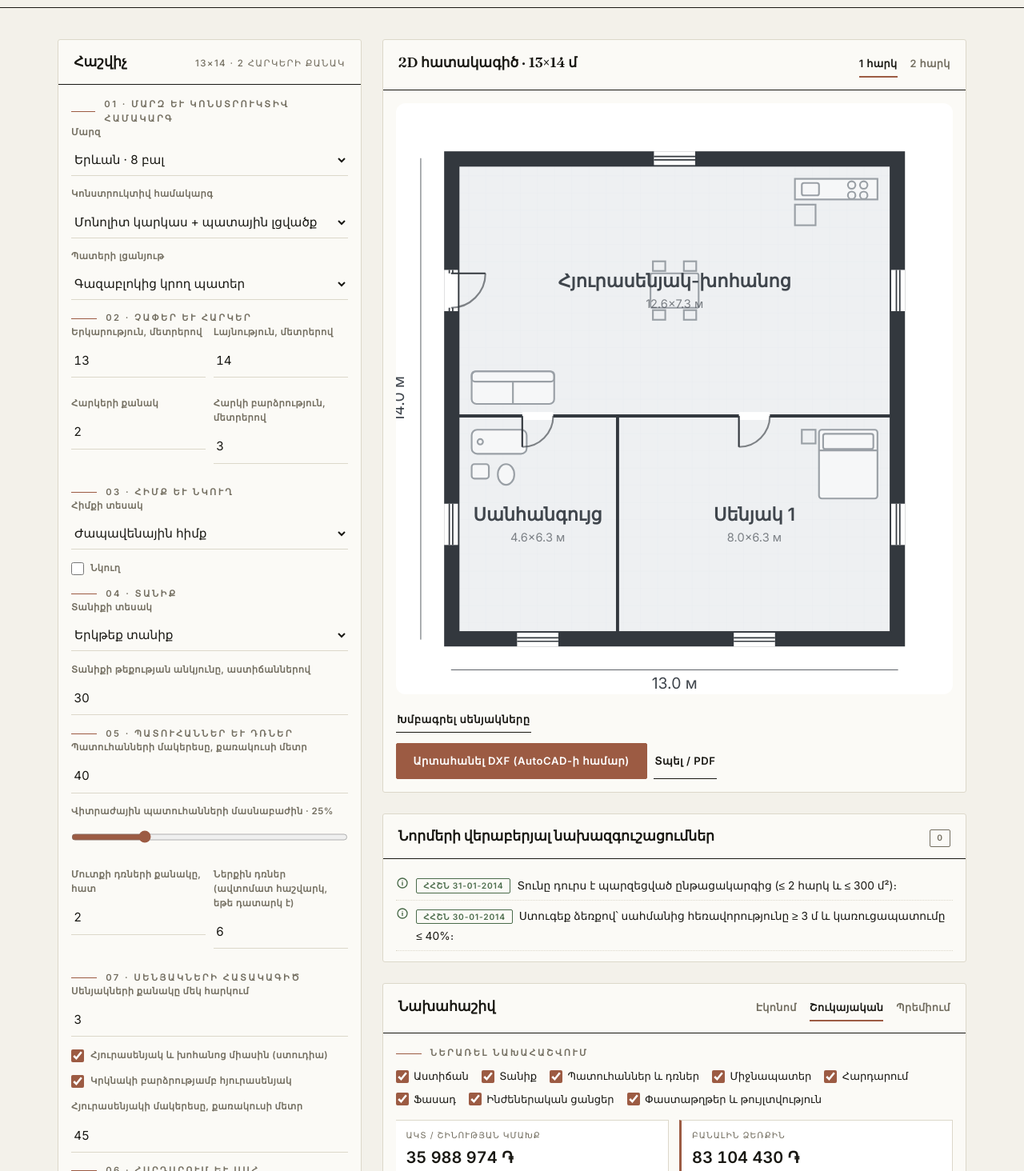
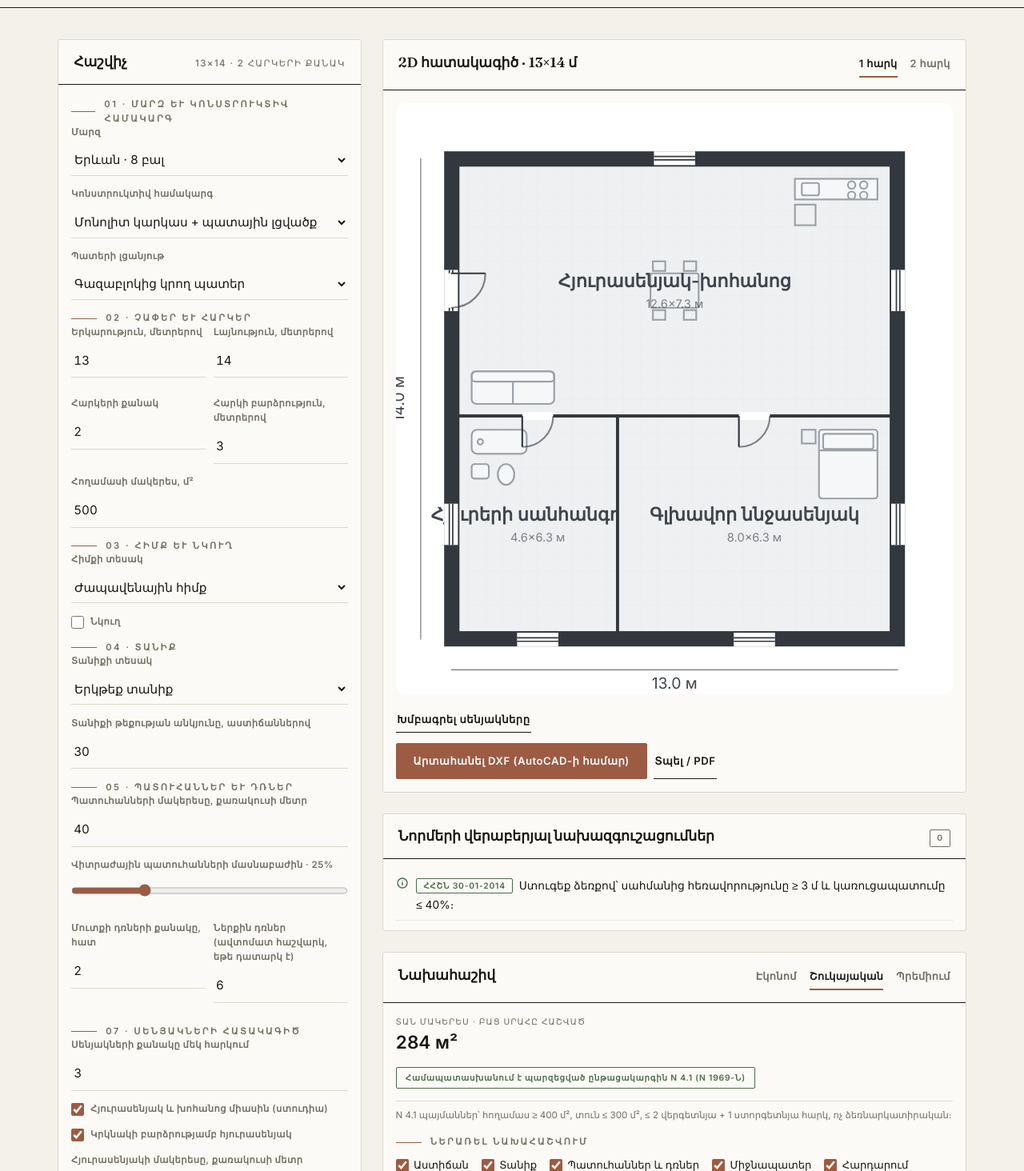
Before and after one commit to mailtoharutyunyan/armenia-home-calculator, a React (Vite) app: page / in a window 1280 px wide. Shown: the part 46-1510 px from the top of the page at 80% size. Built offline with nearby package versions, Linux system fonts and the light colour scheme.

Commit message:
Порядок N 4.1 (пост. N 1969-Ն): площадь участка, чистая площадь с учётом двусветного зала, порог 300 м², эко-экспертиза >1000 м²; подписи 1-го этажа

```diff
--- a/src/data/normsReference.ts
+++ b/src/data/normsReference.ts
@@ -41,6 +41,17 @@ export const NORMS_REFERENCE: NormRef[] = [
     source: 'https://www.arlis.am',
   },
   {
+    code: 'Пост. Правительства РА N 1969-Ն',
+    topicRu: 'Упрощённый порядок N 4.1 (с 01.06.2026)',
+    topicHy: 'Պարզեցված ընթացակարգ N 4.1 (01.06.2026-ից)',
+    requirementRu:
+      'Для ИЖС физлиц, непредпринимательское: участок ≥ 400 м², общая площадь дома ≤ 300 м², ≤ 2 надземных + 1 подземный этаж, вспом. здания ≤ 50 м². Тогда — без обычной экспертизы (гарантийное письмо проектировщика), АПЗ и разрешение до 7 раб. дней, срок 3 года. Двусветный зал не добавляет площадь 2-го этажа. Итоговую площадь считает проектировщик.',
+    requirementHy:
+      'Ֆիզ. անձանց ԱԲՇ, ոչ ձեռնարկատիրական՝ հողամաս ≥ 400 մ², տան ընդհ. մակերես ≤ 300 մ², ≤ 2 վերգետնյա + 1 ստորգետնյա հարկ, օժանդակ ≤ 50 մ²։ Այդ դեպքում՝ առանց սովորական փորձաքննության։ Կրկնահարկ սրահը չի ավելացնում 2-րդ հարկի մակերեսը։',
+    level: 'info',
+    source: 'https://www.arlis.am',
+  },
+  {
     code: 'ՀՀՇՆ 31-02',
     topicRu: 'Индивидуальные жилые дома',
     topicHy: 'Անհատական բնակելի տներ',
--- a/src/engine/norms.ts
+++ b/src/engine/norms.ts
@@ -104,15 +104,30 @@ export function checkNorms(p: HouseParams, q: Quantities): Warning[] {
       hy: `Հարկի բարձրությունը ${p.floorHeight} մ բարձր է սովորականից։`,
     })
   }
-  if (p.floors > n.simplifiedMaxFloors || q.geometry.totalFloorArea > n.simplifiedMaxArea) {
+  // Упрощённый порядок N 4.1 (пост. N 1969-Ն, с 01.06.2026)
+  const proc41 =
+    q.geometry.netFloorArea <= n.simplifiedMaxArea && p.floors <= n.simplifiedMaxFloors && p.plotArea >= 400
+  if (!proc41) {
+    const reasons: string[] = []
+    if (q.geometry.netFloorArea > n.simplifiedMaxArea) reasons.push(`площадь ${Math.round(q.geometry.netFloorArea)} > 300 м²`)
+    if (p.floors > n.simplifiedMaxFloors) reasons.push(`этажей > ${n.simplifiedMaxFloors}`)
+    if (p.plotArea < 400) reasons.push(`участок ${p.plotArea} < 400 м²`)
     w.push({
       level: 'info',
-      code: 'ՀՀՇՆ 31-01-2014',
-      ru: `Дом выходит за упрощённую процедуру (≤ ${n.simplifiedMaxFloors} эт. и ≤ ${n.simplifiedMaxArea} м²): нужна полная процедура/экспертиза.`,
-      hy: `Տունը դուրս է պարզեցված ընթացակարգից (≤ ${n.simplifiedMaxFloors} հարկ և ≤ ${n.simplifiedMaxArea} մ²)։`,
+      code: 'Пост. N 1969-Ն (N 4.1)',
+      ru: `Не подходит под упрощённый порядок N 4.1 (${reasons.join(', ')}) — обычная процедура для категории объекта.`,
+      hy: `Չի համապատասխանում պարզեցված N 4.1 ընթացակարգին — սովորական ընթացակարգ։`,
     })
   }
-  const usableArea = q.geometry.totalFloorArea * n.usableRatio
+  if (q.geometry.netFloorArea > 1000) {
+    w.push({
+      level: 'info',
+      code: 'Мин. экологии РА',
+      ru: 'Площадь > 1000 м² — требуется экологическая экспертиза (Минэкологии РА).',
+      hy: 'Մակերեսը > 1000 մ² — պահանջվում է էկոլոգիական փորձաքննություն։',
+    })
+  }
+  const usableArea = q.geometry.netFloorArea * n.usableRatio
   const lightRatio = usableArea > 0 ? p.windowAreaTotal / usableArea : 0
   if (lightRatio < n.minLightRatio) {
     w.push({
--- a/src/engine/pricing.ts
+++ b/src/engine/pricing.ts
@@ -157,8 +157,7 @@ export function computeEstimate(
   const low = priceAtMode(q, catalog, p, 'min')
   const high = priceAtMode(q, catalog, p, 'max')
 
-  const perM2 =
-    q.geometry.totalFloorArea > 0 ? selected.turnkey.total / q.geometry.totalFloorArea : 0
+  const perM2 = q.geometry.netFloorArea > 0 ? selected.turnkey.total / q.geometry.netFloorArea : 0
 
   return {
     lines: selected.lines,
--- a/src/engine/quantities.ts
+++ b/src/engine/quantities.ts
@@ -31,7 +31,8 @@ export interface Geometry {
   perimeter: number // P
   bearingLength: number // L_нес
   wallHeight: number // H
-  totalFloorArea: number // A_общ
+  totalFloorArea: number // A_общ (без вычета)
+  netFloorArea: number // A_общ − проём двусветного зала (реальная площадь пола)
   wallGross: number
   openingsArea: number
   wallNet: number
@@ -282,6 +283,7 @@ export function computeQuantities(p: HouseParams): Quantities {
     bearingLength: Lb,
     wallHeight: H,
     totalFloorArea,
+    netFloorArea: Math.max(0, totalFloorArea - hallVoid),
     wallGross,
     openingsArea,
     wallNet,
--- a/src/i18n/index.ts
+++ b/src/i18n/index.ts
@@ -505,6 +505,17 @@ export const DICT: Dict = {
   beamsOverHall: { ru: 'Балки над залом заложены', hy: 'Հեծանները սրահի վրա նախատեսված են' },
   tab_analysis: { ru: 'Сравнение и сроки', hy: 'Համեմատություն և ժամկետներ' },
   tab_docs: { ru: 'Нормы и документы', hy: 'Նորմեր և փաստաթղթեր' },
+  plotArea: { ru: 'Площадь участка, м²', hy: 'Հողամասի մակերես, մ²' },
+  proc41Ok: { ru: 'Подходит под упрощённый порядок N 4.1 (пост. N 1969-Ն)', hy: 'Համապատասխանում է պարզեցված ընթացակարգին N 4.1 (N 1969-Ն)' },
+  proc41No: { ru: 'Не подходит под упрощённый порядок N 4.1 — обычная процедура', hy: 'Չի համապատասխանում N 4.1-ին — սովորական ընթացակարգ' },
+  proc41Cond: {
+    ru: 'Условия N 4.1: участок ≥ 400 м², дом ≤ 300 м², ≤ 2 надземных + 1 подземный этаж, непредпринимательское назначение.',
+    hy: 'N 4.1 պայմաններ՝ հողամաս ≥ 400 մ², տուն ≤ 300 մ², ≤ 2 վերգետնյա + 1 ստորգետնյա հարկ, ոչ ձեռնարկատիրական։',
+  },
+  areaTotal: { ru: 'Площадь дома', hy: 'Տան մակերես' },
+  areaHint: { ru: 'с учётом открытого зала', hy: 'բաց սրահը հաշված' },
+  procSimplified: { ru: '≤ 300 м² · обычно Категория II (упрощённо, без экспертизы)', hy: '≤ 300 մ² · սովորաբար II կարգ (պարզեցված, առանց փորձաքննության)' },
+  procFull: { ru: '> 300 м² · вероятно выше Кат. II — нужна экспертиза', hy: '> 300 մ² · հավանաբար II կարգից բարձր — պահանջվում է փորձաքննություն' },
   points: { ru: 'баллов', hy: 'բալ' },
   noPrice: { ru: 'нет цены', hy: 'չկա գին' },
   invalidDims: { ru: 'неверные габариты', hy: 'սխալ չափսեր' },
@@ -650,6 +661,14 @@ const EN: Record<string, string> = {
   points: 'points',
   noPrice: 'no price',
   invalidDims: 'invalid dimensions',
+  areaTotal: 'House area',
+  areaHint: 'open hall accounted for',
+  procSimplified: '≤ 300 m² · simplified',
+  procFull: '> 300 m² · full procedure',
+  plotArea: 'Plot area, m²',
+  proc41Ok: 'Eligible for simplified procedure N 4.1 (Decision N 1969-Ն)',
+  proc41No: 'Not eligible for simplified N 4.1 — standard procedure',
+  proc41Cond: 'N 4.1 conditions: plot ≥ 400 m², house ≤ 300 m², ≤ 2 above-ground + 1 basement, non-commercial.',
 }
 
 export function t(lang: Lang, key: keyof typeof DICT): string {
--- a/src/model/house.ts
+++ b/src/model/house.ts
@@ -29,6 +29,7 @@ export interface HouseParams {
   infillMaterial: InfillMaterial // used when system === 'frame'
   length: number // m, outer axis
   width: number // m, outer axis
+  plotArea: number // м², площадь земельного участка (для упрощённого порядка N 4.1)
   floors: number // above-ground floors
   floorHeight: number // m
   wallThickness: number // m
@@ -86,6 +87,7 @@ export const DEFAULT_HOUSE: HouseParams = {
   infillMaterial: 'aerated',
   length: 13,
   width: 14,
+  plotArea: 500,
   floors: 2,
   floorHeight: 3, // двусветный зал = 2 × 3 = 6 м
   wallThickness: 0.3,
@@ -108,7 +110,7 @@ export const DEFAULT_HOUSE: HouseParams = {
   floorSlab: 'monolith',
   seismicReinforcementDisabled: false,
   doubleHeightHall: true, // двусветный зал 6 м
-  hallArea: 45,
+  hallArea: 80, // проём двусветного зала: 364 − 80 = 284 м² (≤ 300, порядок N 4.1)
   includePermitCost: true,
   roomsPerFloor: 3, // студия (зал+кухня) + гостевой санузел + мастер-комната
   kitchenLivingCombined: true,
--- a/src/store/useProject.ts
+++ b/src/store/useProject.ts
@@ -18,7 +18,7 @@ export const newRoomId = () => `r${++roomCounter}`
 
 const PRICE_KEY = 'ahc_prices_v1'
 const LANG_KEY = 'ahc_lang_v1'
-const HOUSE_KEY = 'ahc_house_v2'
+const HOUSE_KEY = 'ahc_house_v3'
 
 function loadHouse(): HouseParams {
   try {
--- a/src/ui/Inputs.tsx
+++ b/src/ui/Inputs.tsx
@@ -112,6 +112,7 @@ export function Inputs() {
           <Num label={t(lang, 'floors')} value={house.floors} onChange={(n) => set({ floors: n })} />
           <Num label={t(lang, 'floorHeight')} value={house.floorHeight} step={0.1} onChange={(n) => set({ floorHeight: n })} />
         </div>
+        <Num label={t(lang, 'plotArea')} value={house.plotArea} step={50} onChange={(n) => set({ plotArea: n })} />
 
         {/* Step 3 — foundation */}
         <div className="eyebrow" style={{ marginTop: '0.8rem' }}>03 · {t(lang, 'step_foundation')}</div>
--- a/src/ui/Plan2D.tsx
+++ b/src/ui/Plan2D.tsx
@@ -36,9 +36,15 @@ export function Plan2D() {
     ? editRooms!.map((r) => ({ type: r.type, label: r.label, weight: r.weight }))
     : (() => {
         let bed = 0
+        const ground = activeFloor === 0
         return autoProgram(house, activeFloor).map((s) => {
-          const base = TYPE_LABEL[s.type][lang === 'hy' ? 'hy' : 'ru']
-          const label = s.type === 'bedroom' ? `${base} ${++bed}` : base
+          const ru = lang !== 'hy'
+          let label = TYPE_LABEL[s.type][ru ? 'ru' : 'hy']
+          if (s.type === 'bath' && ground) label = ru ? 'Гостевой санузел' : 'Հյուրերի սանհանգույց'
+          else if (s.type === 'bedroom') {
+            bed++
+            label = ground && bed === 1 ? (ru ? 'Мастер-спальня' : 'Գլխավոր ննջասենյակ') : `${TYPE_LABEL.bedroom[ru ? 'ru' : 'hy']} ${bed}`
+          }
           return { type: s.type, label, weight: s.weight }
         })
       })()
--- a/src/ui/Results.tsx
+++ b/src/ui/Results.tsx
@@ -4,7 +4,7 @@ import { t } from '../i18n'
 import { computeQuantities } from '../engine/quantities'
 import { computeEstimate } from '../engine/pricing'
 import type { SectionId } from '../engine/quantities'
-import { money } from './format'
+import { money, num } from './format'
 
 const SECTION_LABEL: Record<SectionId, { ru: string; hy: string }> = {
   earthworks: { ru: 'Земляные работы', hy: 'Հողային աշխատանքներ' },
@@ -32,10 +32,12 @@ export function Results() {
       excludedSections: excluded.includes(sec) ? excluded.filter((s) => s !== sec) : [...excluded, sec],
     })
 
-  const est = useMemo(() => {
+  const { est, geo } = useMemo(() => {
     const q = computeQuantities(house)
-    return computeEstimate(q, prices, house, priceMode)
+    return { est: computeEstimate(q, prices, house, priceMode), geo: q.geometry }
   }, [house, prices, priceMode])
+  // Упрощённый порядок N 4.1 (пост. N 1969-Ն): участок ≥400 м², дом ≤300 м², ≤2 надземных этажа
+  const proc41 = geo.netFloorArea <= 300 && house.floors <= 2 && house.plotArea >= 400
 
   const m = (v: number) => money(v, house.currency, amdPerUsd)
 
@@ -58,6 +60,35 @@ export function Results() {
       </div>
 
       <div style={{ padding: '1rem' }}>
+        {/* area + RA procedure threshold (300 m²) */}
+        <div
+          style={{
+            display: 'flex',
+            justifyContent: 'space-between',
+            alignItems: 'center',
+            gap: '0.8rem',
+            flexWrap: 'wrap',
+            marginBottom: '1rem',
+            paddingBottom: '0.9rem',
+            borderBottom: '1px solid var(--color-border)',
+          }}
+        >
+          <div>
+            <div className="mono" style={{ fontSize: '0.66rem', color: 'var(--color-ink-soft)', textTransform: 'uppercase', letterSpacing: '0.1em' }}>
+              {t(lang, 'areaTotal')} · {t(lang, 'areaHint')}
+            </div>
+            <div className="mono" style={{ fontSize: '1.4rem', fontWeight: 700 }}>
+              {num(geo.netFloorArea, 0)} м²
+            </div>
+          </div>
+          <span className={`badge ${proc41 ? 'lvl-info' : 'lvl-warning'}`} style={{ padding: '0.3rem 0.7rem' }}>
+            {t(lang, proc41 ? 'proc41Ok' : 'proc41No')}
+          </span>
+        </div>
+        <p style={{ margin: '-0.4rem 0 1rem', fontSize: '0.72rem', color: 'var(--color-ink-soft)', lineHeight: 1.5 }}>
+          {t(lang, 'proc41Cond')}
+        </p>
+
         {/* include / exclude sections */}
         <div style={{ marginBottom: '1rem' }}>
           <div className="eyebrow" style={{ marginBottom: '0.6rem' }}>
```
